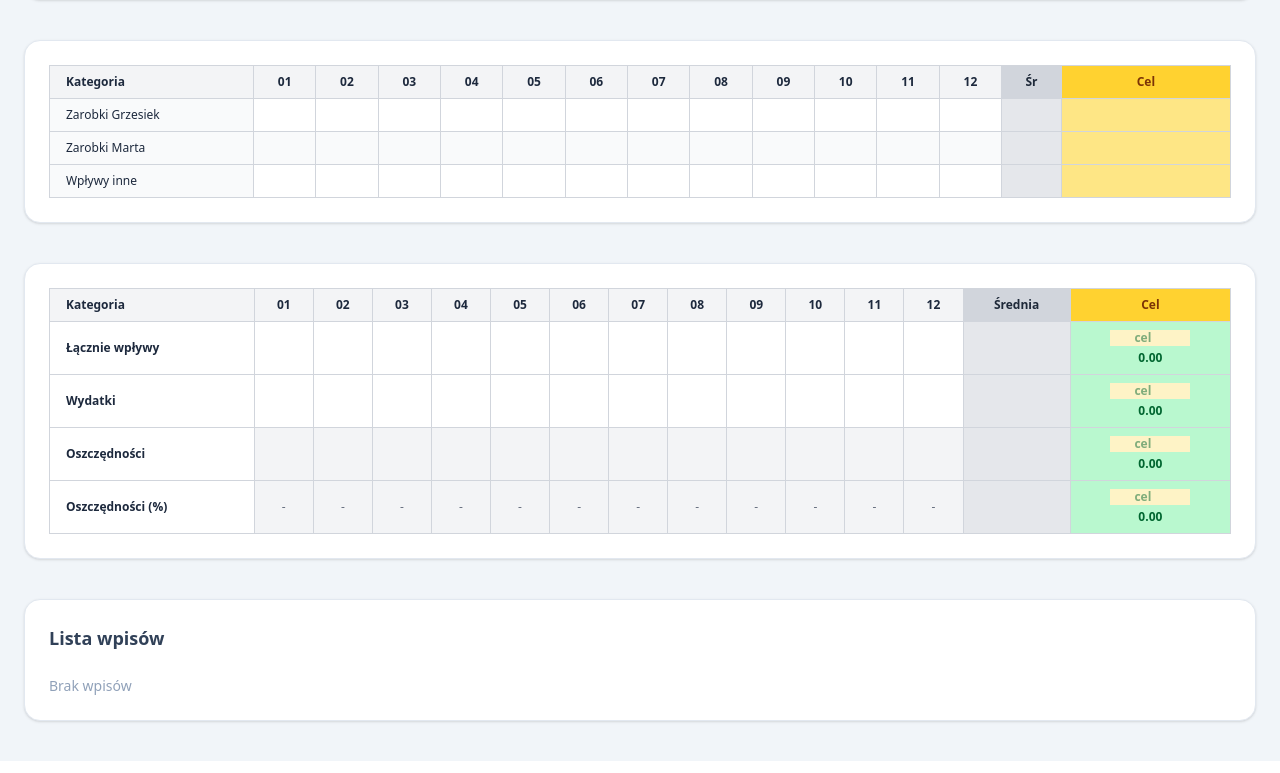
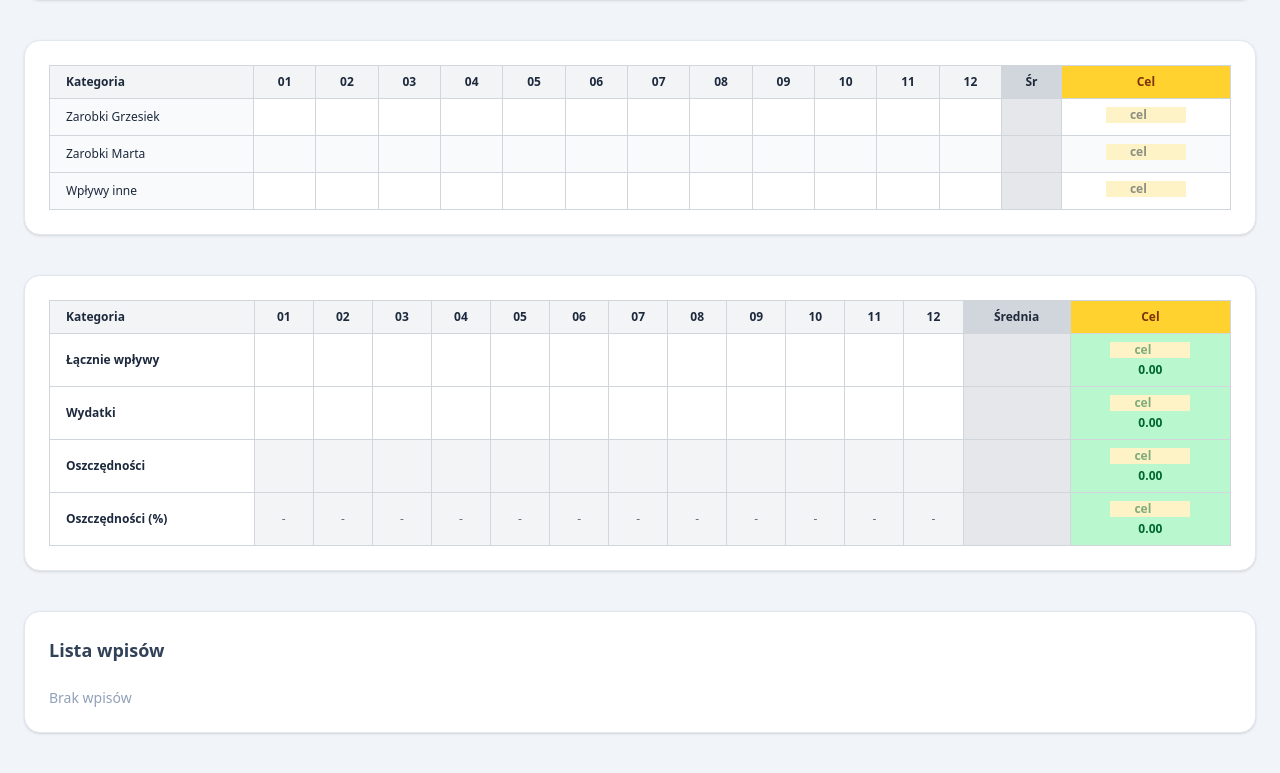
Before and after one commit to oleksaGrzegorz/budget-app, a React (Vite) app: page / in a window 1280 px wide. Shown: the part 1203-1976 px from the top of the page. Built offline with nearby package versions, Linux system fonts and the light colour scheme.

Commit message:
feat: integrate GoalCell component into IncomesTable for goal management

```diff
--- a/src/components/IncomesTable/IncomesTable.tsx
+++ b/src/components/IncomesTable/IncomesTable.tsx
@@ -1,6 +1,7 @@
 import { months } from "../../data/months";
 import { useIncomesMetrics } from "../../hooks/useIncomesMetrics";
 import { budgetSummaryLabels as incomeCategories } from "../../data/budgetSummaryLabels";
+import { GoalCell } from "../BudgetSummaryTable/GoalCell";
 
 interface IncomesTableProps {
   incomes: Record<string, Record<string, number>>;
@@ -41,12 +42,6 @@ export const IncomesTable = ({
 
       <tbody>
         {incomeCategories.map((category) => {
-          const average = Number(getAverageIncomeForCategory(category));
-          const goal = incomeGoals[category];
-
-          const difference =
-            average !== null && goal !== undefined ? average - goal : null;
-
           return (
             <tr key={category} className="even:bg-gray-50">
               <th
@@ -69,39 +64,16 @@ export const IncomesTable = ({
                 {getAverageIncomeForCategory(category)}
               </td>
 
-              <td
-                className={`px-3 py-2 text-center border border-gray-300 font-semibold ${
-                  incomeGoals[category] &&
-                  Number(getAverageIncomeForCategory(category)) >
-                    incomeGoals[category]
-                    ? "bg-green-200 text-green-800"
-                    : incomeGoals[category]
-                      ? "bg-red-200 text-red-800"
-                      : "bg-amber-200 text-amber-900"
-                }`}
-              >
-                <div className="flex flex-col items-center">
-                  <input
-                    type="number"
-                    value={incomeGoals[category] || ""}
-                    onChange={(e) =>
-                      setIncomeGoals((prev) => ({
-                        ...prev,
-                        [category]: Number(e.target.value),
-                      }))
-                    }
-                    className="w-20 text-center bg-transparent outline-none"
-                  />
-
-                  {difference !== null && (
-                    <span className="text-xs">
-                      {difference > 0
-                        ? `+${difference.toFixed(2)}`
-                        : difference.toFixed(2)}
-                    </span>
-                  )}
-                </div>
-              </td>
+              <GoalCell
+                value={incomeGoals[category]}
+                onChange={(val) =>
+                  setIncomeGoals((prev) => ({
+                    ...prev,
+                    [category]: val,
+                  }))
+                }
+                average={Number(getAverageIncomeForCategory(category))}
+              />
             </tr>
           );
         })}
```
